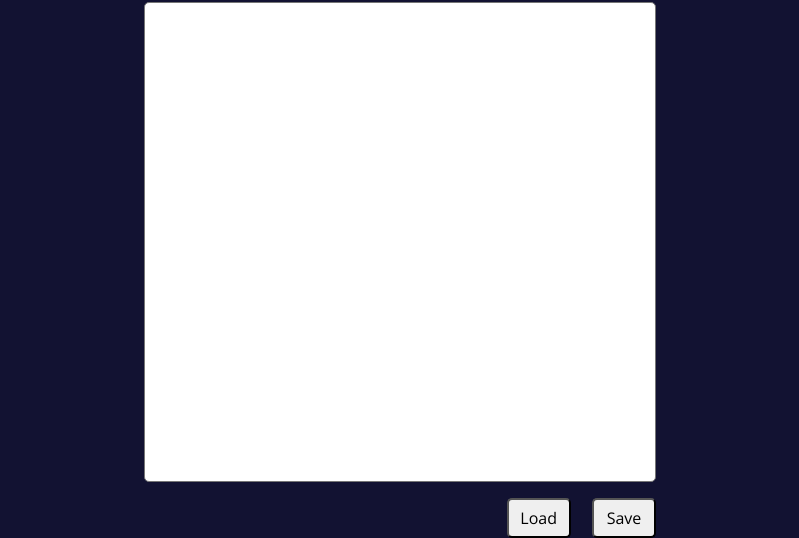
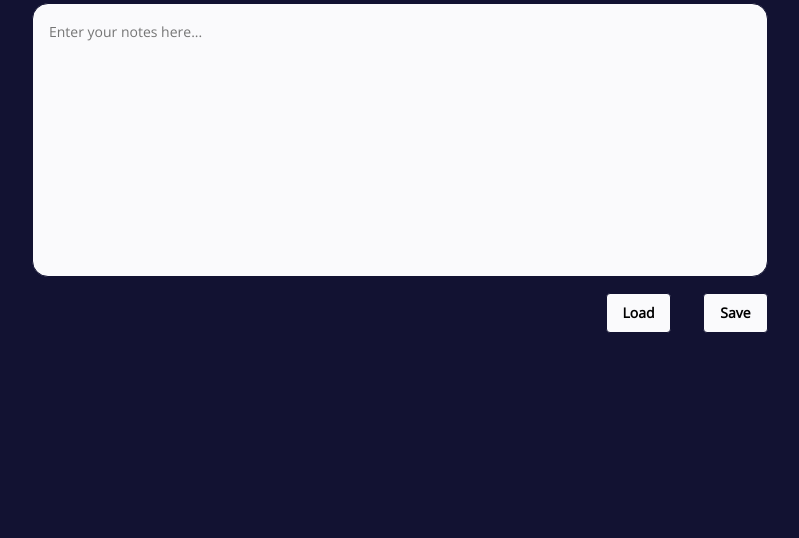
Before and after one commit to maciejryszka/simple-editor, a website built with webpack: page src/pages/index.html in a window 1280 px wide. Shown: the part 270-808 px from the top of the page, without its empty margins (240-1039 px from the left). Built offline with nearby package versions, Linux system fonts and the light colour scheme.

Commit message:
correct document and styles

```diff
--- a/src/js/index.js
+++ b/src/js/index.js
@@ -6,15 +6,17 @@ import "../scss/main.scss";
 
 /* place your code below */
 
-const textarea = document.querySelector(".main__text--js");
-const loadButton = document.querySelector(".main__button--load-js");
-const saveButton = document.querySelector(".main__button--save-js");
+const textarea = document.querySelector(".form__text--js");
+const loadButton = document.querySelector(".load--js");
+const saveButton = document.querySelector(".save--js");
 
-saveButton.addEventListener("click", () => {
+saveButton.addEventListener("click", (e) => {
+  e.preventDefault();
   localStorage.setItem("text", textarea.value);
 });
 
-loadButton.addEventListener("click", () => {
+loadButton.addEventListener("click", (e) => {
+  e.preventDefault();
   textarea.value = localStorage.getItem("text");
 });
 
--- a/src/pages/index.html
+++ b/src/pages/index.html
@@ -3,7 +3,7 @@
   <head>
     <meta charset="UTF-8" />
     <meta name="viewport" content="width=device-width, initial-scale=1.0" />
-    <title>WTF: Webpack starter kit</title>
+    <title>Simple editor</title>
     <meta name="description" content="Your project description" />
     <!-- Title -->
     <meta property="og:title" content="" />
@@ -145,21 +145,22 @@
     />
   </head>
   <body>
-    <main class="main">
-      <h1 class="main__heading">Simple editor</h1>
+    <main class="editor">
+      <h1 class="editor__heading">Simple editor</h1>
+      <form class="form">
         <textarea
           name=""
           id=""
           cols="30"
           rows="10"
-        class="main__text main__text--js"
+          placeholder="Enter your notes here..."
+          class="form__text form__text--js"
         ></textarea>
-      <button class="main__button main__button--load main__button--load-js">
-        Load
-      </button>
-      <button class="main__button main__button--save main__button--save-js">
-        Save
-      </button>
+        <div class="form__buttons">
+          <button class="button load--js">Load</button>
+          <button class="button button--save save--js">Save</button>
+        </div>
+      </form>
     </main>
   </body>
 </html>
--- a/src/scss/main.scss
+++ b/src/scss/main.scss
@@ -1,55 +1,65 @@
 @import url("https://fonts.googleapis.com/css2?family=Open+Sans&display=swap");
 @import "~normalize.css";
 
-* {
+*,
+*::before,
+*::after {
   margin: 0;
   padding: 0;
   box-sizing: border-box;
 }
 
 body {
+  padding: 16px;
+  display: flex;
+  align-items: center;
+  justify-content: center;
+  min-height: 100vh;
   background: #121232;
   font-family: "Open Sans", sans-serif;
   color: #727279;
 }
 
-.main {
-  width: 80vw;
+.editor {
+  width: 100%;
+  max-width: 736px;
   margin: 0 auto;
-  display: grid;
-  grid-template-rows: 184px 80px 8px 480px 16px 40px;
-  grid-template-columns: repeat(12, 1fr);
-
-  &__button {
-    margin-left: auto;
-    width: 64px;
-    height: 40px;
-    grid-row: 6;
-    border-radius: 5px;
-    &--load {
-      grid-column: -6;
-    }
-    &--save {
-      grid-column: -5;
-    }
-  }
-
   &__heading {
     margin: 0;
-    height: 80px;
-    grid-row: 2;
-    grid-column: 5 / -5;
     text-align: center;
+    font-weight: 600;
+    font-size: 44px;
     line-height: 64px;
-    font-size: 44px;
-  }
-
-  &__text {
-    height: 480px;
-    padding: 15px;
-    grid-row: 4;
-    grid-column: 4 / -4;
-    border-radius: 5px;
-    resize: none;
   }
 }
+
+.form {
+  &__buttons {
+    display: flex;
+    justify-content: flex-end;
+  }
+  &__text {
+    width: 100%;
+    margin: 12px 0;
+    padding: 16px;
+    resize: none;
+    background-color: #fafafc;
+    border: 1px solid #121232;
+    border-radius: 16px;
+    font-size: 14px;
+    line-height: 24px;
+  }
+}
+
+.button {
+  width: 65px;
+  height: 40px;
+  font-size: 14px;
+  font-weight: 600;
+  background-color: #fafafc;
+  border: 1px solid #121232;
+  border-radius: 4px;
+  &--save {
+    margin-left: 32px;
+  }
+}
```
Lines whose indentation alone changed are shown as unchanged.
